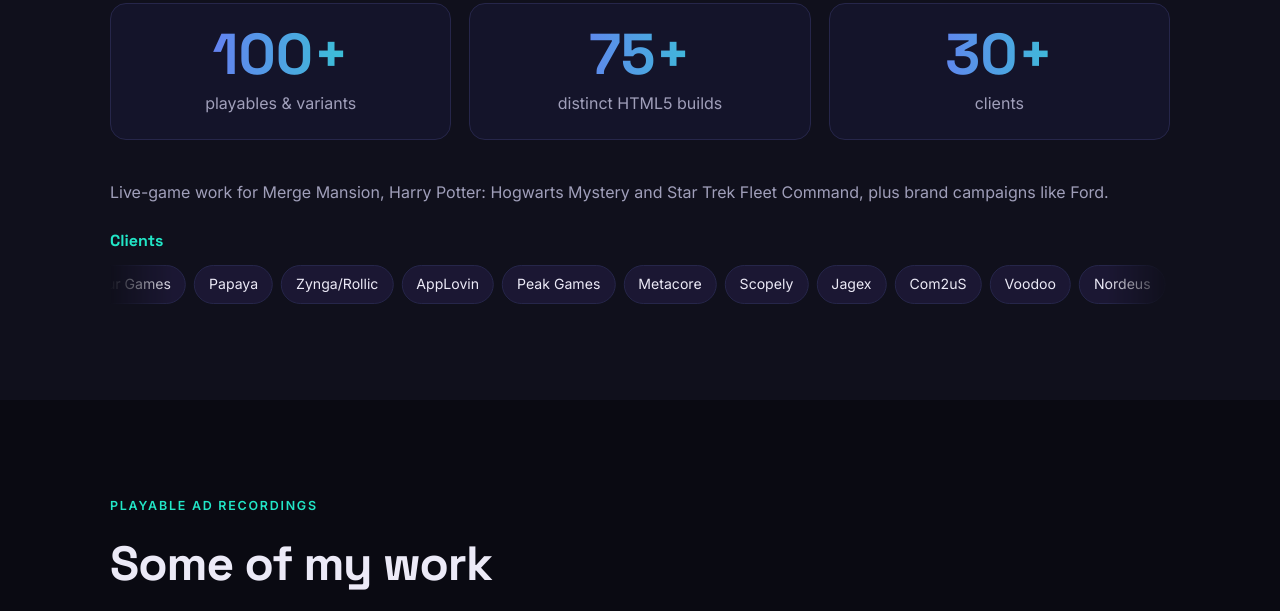
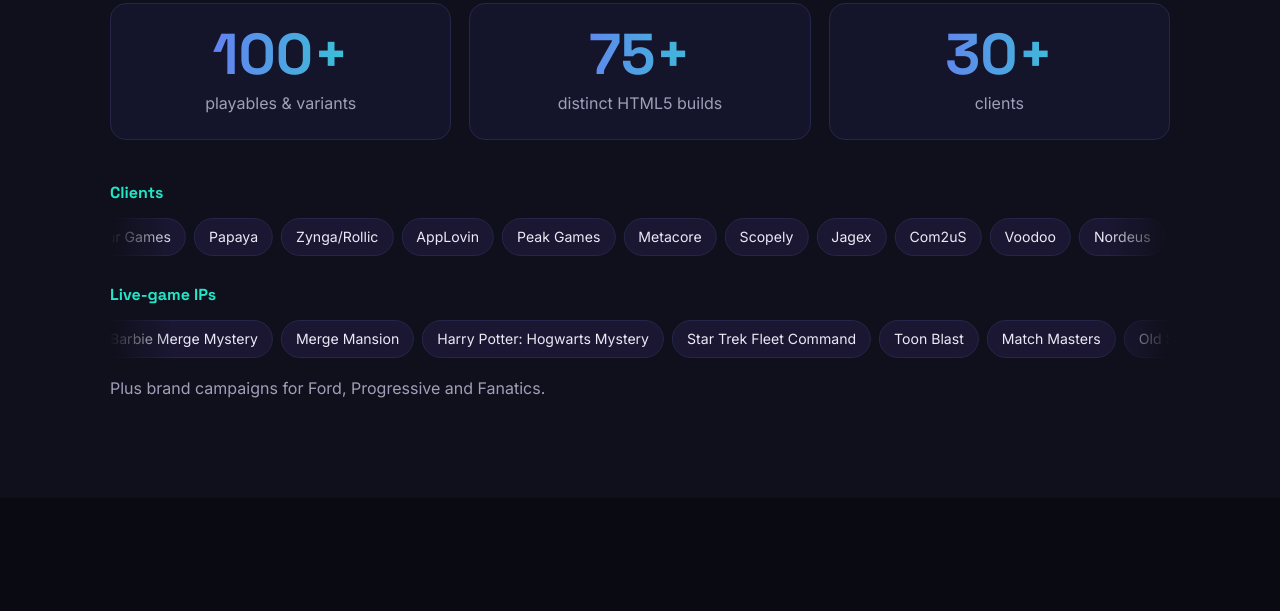
Before and after one commit to Dioganos/Dioganos.github.io, a plain HTML site: page index.html in a window 1280 px wide. Shown: the part 2403-3014 px from the top of the page. Drawn offline with Linux system fonts and the light colour scheme.

Commit message:
Add scrolling live-game IP marquee to Playable Ads
- Remove "Playable ad recordings" label

Co-Authored-By: Claude Opus 5.5 <noreply@anthropic.com>

```diff
--- a/index.html
+++ b/index.html
@@ -19,7 +19,7 @@
 <link rel="preconnect" href="https://fonts.googleapis.com">
 <link rel="preconnect" href="https://fonts.gstatic.com" crossorigin>
 <link href="https://fonts.googleapis.com/css2?family=Space+Grotesk:wght@500;700&family=Inter:wght@400;500;600&display=swap" rel="stylesheet">
-<link rel="stylesheet" href="style.css?v=4">
+<link rel="stylesheet" href="style.css?v=5">
 </head>
 <body>
 
@@ -90,18 +90,22 @@
         <div class="stat reveal"><p class="num2"><b data-count="30">30</b>+</p><p>clients</p></div>
       </div>
 
-      <p class="sub2 reveal">Live-game work for Merge Mansion, Harry Potter: Hogwarts Mystery and Star Trek Fleet Command, plus brand campaigns like Ford.</p>
       <h3 class="sh reveal">Clients</h3>
       <div class="marquee reveal" aria-label="Clients"><div class="track">
         <ul class="chips"><li>Zynga/Rollic</li><li>AppLovin</li><li>Peak Games</li><li>Metacore</li><li>Scopely</li><li>Jagex</li><li>Com2uS</li><li>Voodoo</li><li>Nordeus</li><li>Candivore</li><li>Cookapps</li><li>Grenge</li><li>Rivergame</li><li>Tamatem</li><li>Homa</li><li>Disney</li><li>Nanobit</li><li>Pocket Gems</li><li>Jam City</li><li>JustPlay</li><li>Beach Bum</li><li>CrazyLabs</li><li>Azur Games</li><li>Papaya</li></ul>
         <ul class="chips" aria-hidden="true"><li>Zynga/Rollic</li><li>AppLovin</li><li>Peak Games</li><li>Metacore</li><li>Scopely</li><li>Jagex</li><li>Com2uS</li><li>Voodoo</li><li>Nordeus</li><li>Candivore</li><li>Cookapps</li><li>Grenge</li><li>Rivergame</li><li>Tamatem</li><li>Homa</li><li>Disney</li><li>Nanobit</li><li>Pocket Gems</li><li>Jam City</li><li>JustPlay</li><li>Beach Bum</li><li>CrazyLabs</li><li>Azur Games</li><li>Papaya</li></ul>
       </div></div>
+      <h3 class="sh reveal">Live-game IPs</h3>
+      <div class="marquee reveal" aria-label="Live-game IPs"><div class="track" style="--dur:40s">
+        <ul class="chips"><li>Merge Mansion</li><li>Harry Potter: Hogwarts Mystery</li><li>Star Trek Fleet Command</li><li>Toon Blast</li><li>Match Masters</li><li>Old School RuneScape</li><li>Summoners War</li><li>Barbie Merge Mystery</li></ul>
+        <ul class="chips" aria-hidden="true"><li>Merge Mansion</li><li>Harry Potter: Hogwarts Mystery</li><li>Star Trek Fleet Command</li><li>Toon Blast</li><li>Match Masters</li><li>Old School RuneScape</li><li>Summoners War</li><li>Barbie Merge Mystery</li></ul>
+      </div></div>
+      <p class="sub2 reveal">Plus brand campaigns for Ford, Progressive and Fanatics.</p>
     </div>
   </section>
 
   <section id="some-work" class="section">
     <div class="wrap">
-      <p class="kicker reveal">Playable ad recordings</p>
       <h2 class="reveal">Some of my work</h2>
       <div class="work-grid" id="work-grid" aria-label="Playable ad video gallery"></div>
     </div>
--- a/style.css
+++ b/style.css
@@ -106,8 +106,10 @@ h2{font-size:clamp(1.8rem,5vw,3rem);letter-spacing:-.02em;margin-bottom:36px}
 .chips li{padding:7px 14px;border-radius:99px;border:1px solid var(--line);background:rgba(124,92,255,.1);font-size:.88rem;white-space:nowrap;transition:border-color .2s,background .2s}
 .chips li:hover{border-color:var(--c);background:rgba(34,230,199,.12)}
 .marquee{overflow:hidden;margin:0;-webkit-mask-image:linear-gradient(90deg,transparent,#000 6%,#000 94%,transparent);mask-image:linear-gradient(90deg,transparent,#000 6%,#000 94%,transparent)}
-.track{display:flex;width:max-content;animation:slide 70s linear infinite}
+.track{display:flex;width:max-content;animation:slide var(--dur,70s) linear infinite}
 .marquee:hover .track{animation-play-state:paused}
+.marquee+.sh{margin-top:26px}
+.marquee+.sub2{margin:18px 0 0}
 @keyframes slide{from{transform:translateX(-50%)}to{transform:translateX(0)}}
 .cols{display:grid;grid-template-columns:repeat(auto-fit,minmax(280px,1fr));gap:22px;margin-bottom:10px}
 .cols.two{grid-template-columns:repeat(auto-fit,minmax(300px,1fr))}
```
